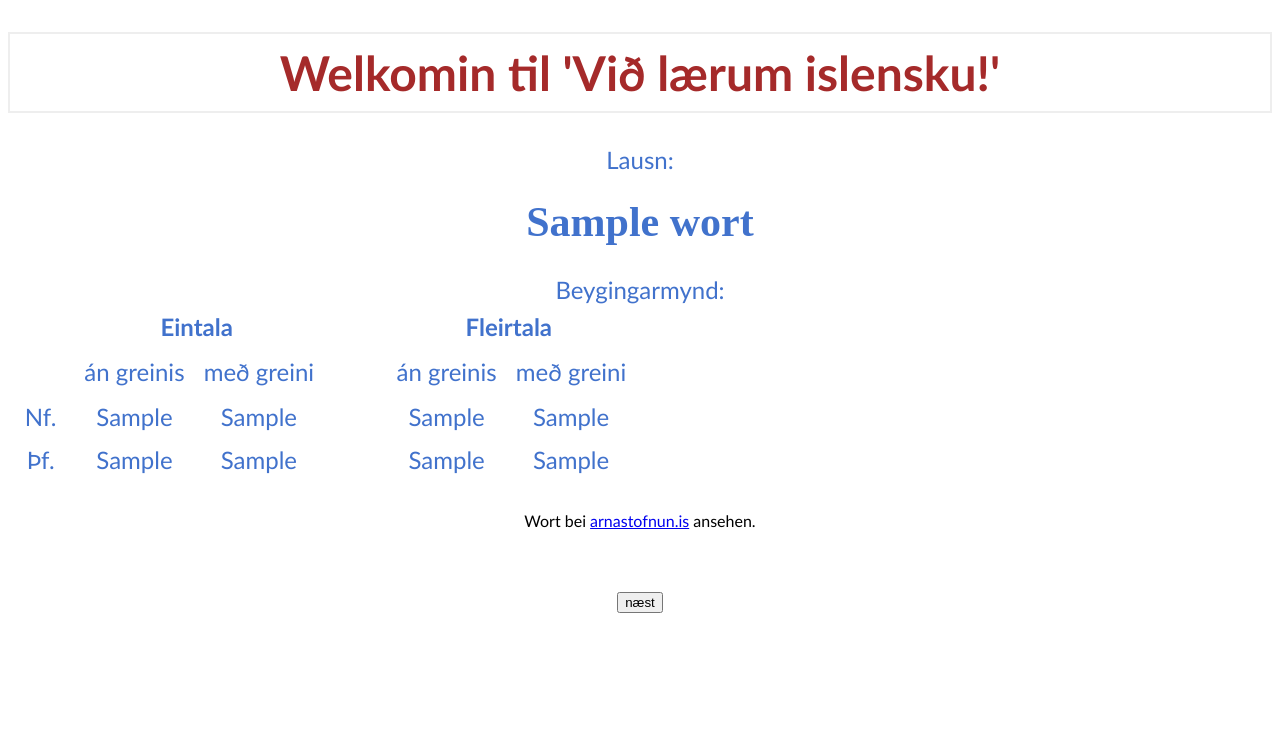
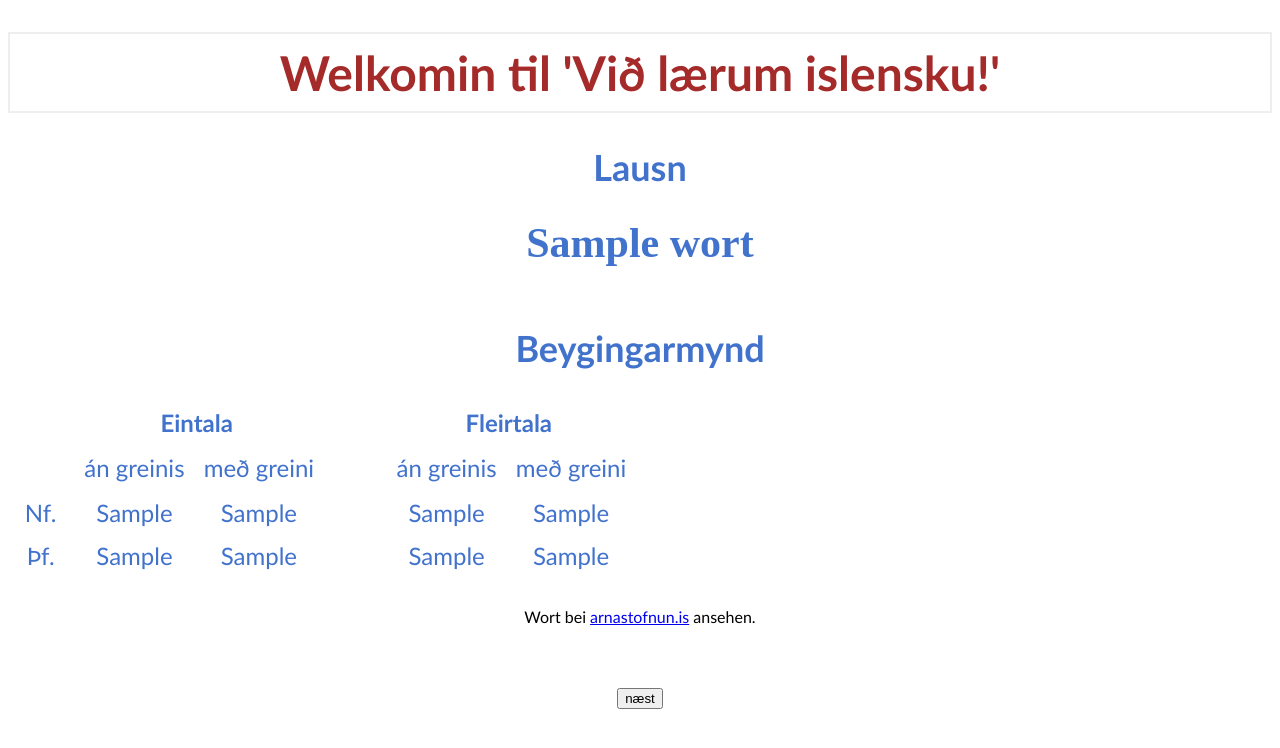
Before and after one commit to slommi71/icelandic_exercise_generator, a Flask app: template src/FlaskApp/FlaskApp/templates/lausn.html in a window 1280 px wide. Shown: the top 748 px of the page. Run offline with Flask 2, Linux system fonts and the light colour scheme; the template is opened without the code that fills it: most values are stand-ins (such as "Sample title", 1, 10 or a date in 2020).

Commit message:
formatting

```diff
--- a/src/FlaskApp/FlaskApp/etc/ordabok2.yaml
+++ b/src/FlaskApp/FlaskApp/etc/ordabok2.yaml
@@ -500,8 +500,8 @@
   de: Kartoffel
   arnastofnun: leit/kartafla
   beyging:
-    nf: ["-", "-", "-", "-"]
-    pf: ["-", "-", "-", "-"]
+    nf: [kartafla , kartafla, kartöflur, kartöflurnar ]
+    pf: [kartöflu , kartöfluna, kartöflur, kartöflurnar ]]
 - is: kjötbolla
   class: nafnorð
   kyns: kvenkyns
--- a/src/FlaskApp/FlaskApp/templates/lausn.html
+++ b/src/FlaskApp/FlaskApp/templates/lausn.html
@@ -7,19 +7,14 @@
   </head>
   <body>
     <h1>Welkomin til 'Við lærum islensku!'</h1>
-    <p/>
-    Lausn:<br>
+    <h2>Lausn</h2>
     <div class="wort">{{ wort }}</div>
     <br>
-    Beygingarmynd:<br>
+    <div class=".arnastofnun">
 
+      <h2>Beygingarmynd</h2>
 
-
-    <div class="col-12 col-md-12 col-lg-12 col-xl-12">
-    <div class="container beyging-table-container">
-    <div class="row">
-
-      <table class="table table-hover table-responsive" cellpadding="6">
+      <table class=".tcenter" cellpadding="6">
         <thead>
             <tr class="thead-light">
               <th></th>
@@ -59,7 +54,7 @@
           </tr>
         </tbody>
       </table>
-    </div></div></div></div>
+    </div>
 
     <br>
     <div class="link">Wort bei <a href="https://bin.arnastofnun.is/{{ arnastofnun }}"> arnastofnun.is</a> ansehen.</div>
```
